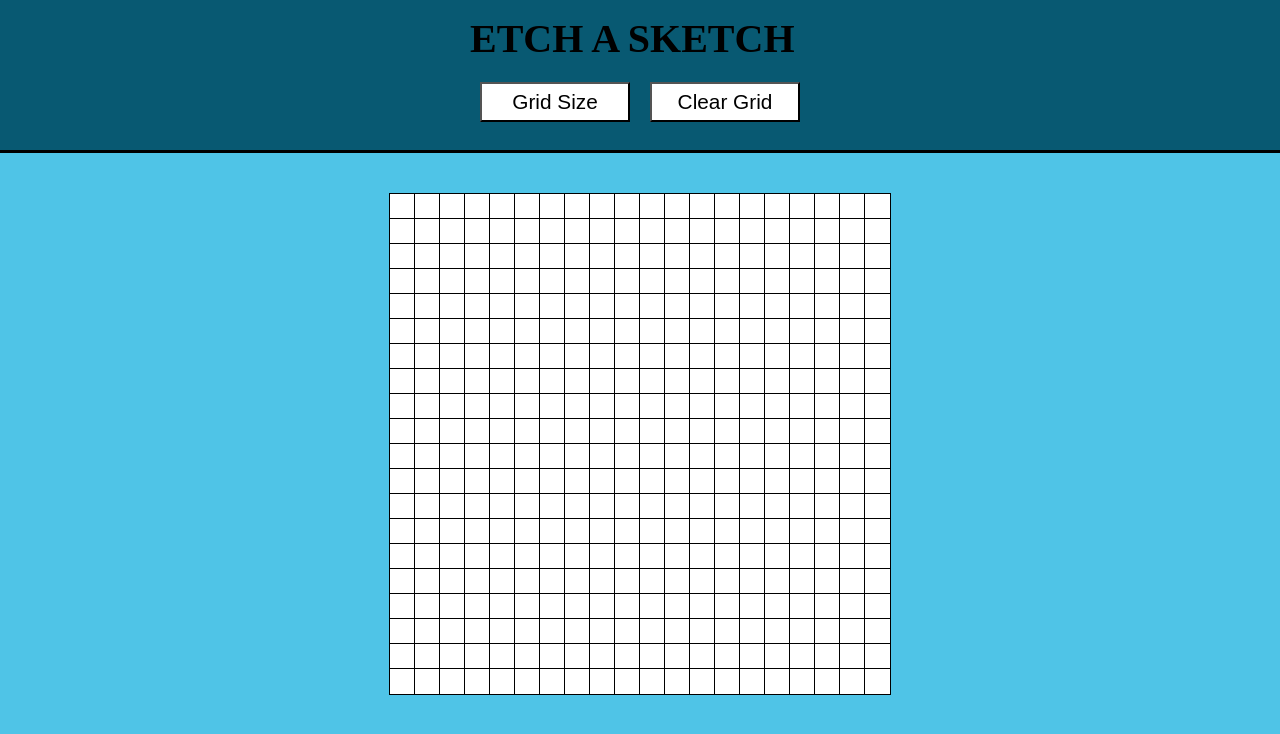
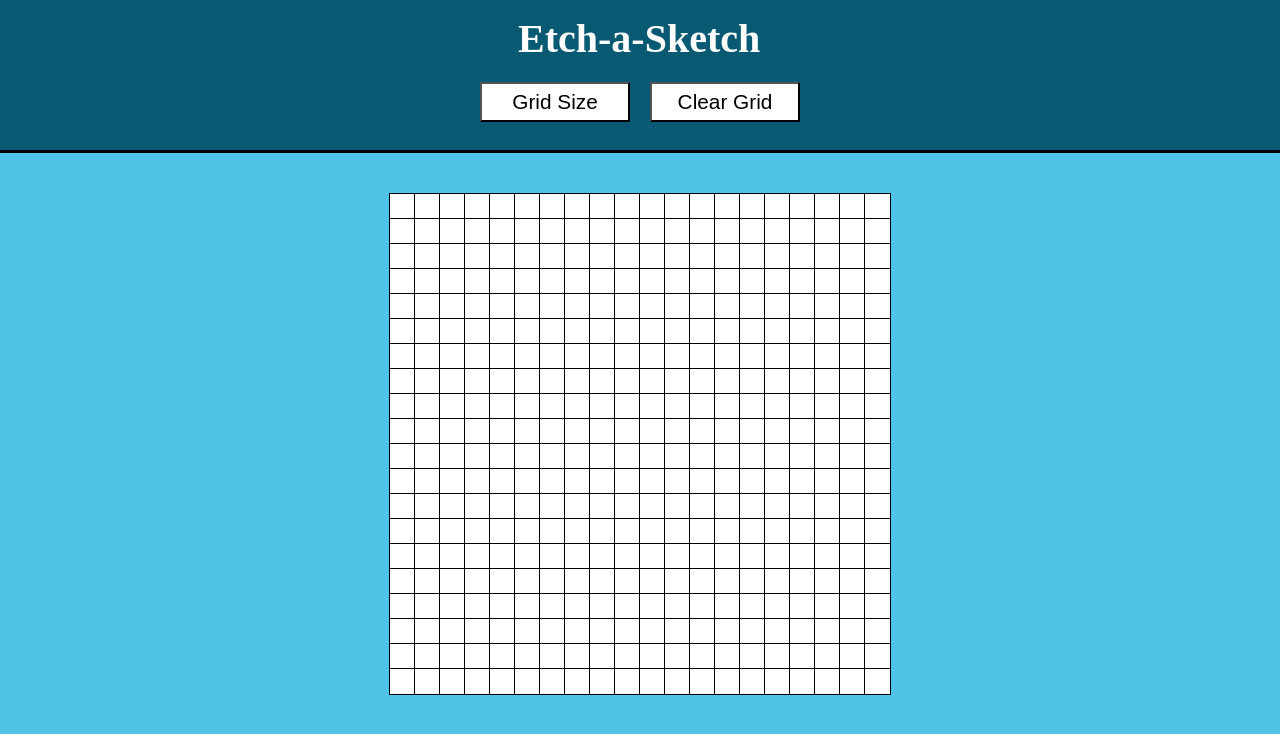
Before and after one commit to Jan0Fu/etch-a-sketch, a plain HTML site: page index.html in a window 1280 px wide. Drawn offline with Linux system fonts and the light colour scheme.

Commit message:
Added some features and fixed bugs, project is finished

```diff
--- a/etchasketch.js
+++ b/etchasketch.js
@@ -6,7 +6,7 @@ let a, b, c = 0
 window.addEventListener('load', gridDefault);
 
 function gridDefault() {
-    for (let i=0; i<20 * 20; i++) {
+    for (let i = 0; i < 20 * 20; i++) {
         const divcreate = document.createElement('div');
         gridcontainer.appendChild(divcreate);
     }
@@ -29,7 +29,7 @@ gridsize.addEventListener('click', () => {
         while (gridcontainer.firstChild) {
             gridcontainer.firstChild.remove()
         }
-        for (let i=0; i<gridinput**2; i++) {
+        for (let i = 0; i < gridinput**2; i++) {
             const divcreate = document.createElement('div');
             gridcontainer.appendChild(divcreate);
         }
--- a/index.html
+++ b/index.html
@@ -10,7 +10,7 @@
 <body>
     <div class="headerall">
         <header>
-            <h1>ETCH A SKETCH</h1>
+            <h1>Etch-a-Sketch</h1>
             <button id="btn-grid" class="btn">Grid Size</button>
             <button id="btn-clear" class="btn">Clear Grid</button>
         </header>
--- a/styles.css
+++ b/styles.css
@@ -4,6 +4,11 @@
 
 body {
     background-color: rgb(79, 196, 231);
+}
+
+h1 {
+    color: #fff;
+    margin-left: 48px;
 }
 
 .headerall {
```
